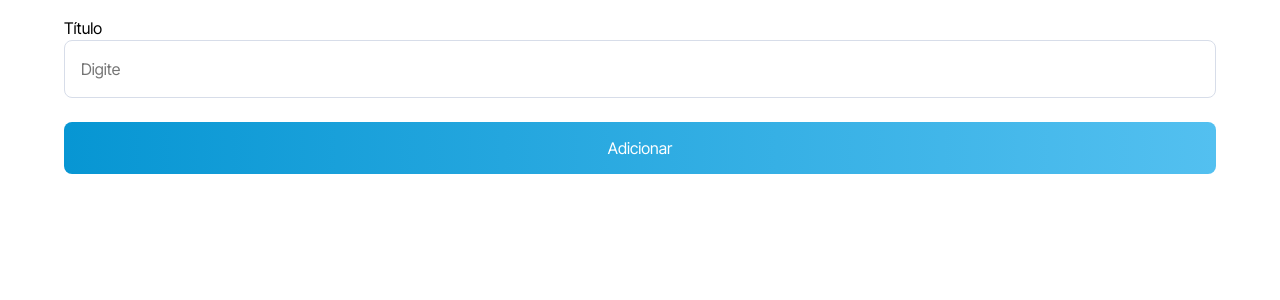
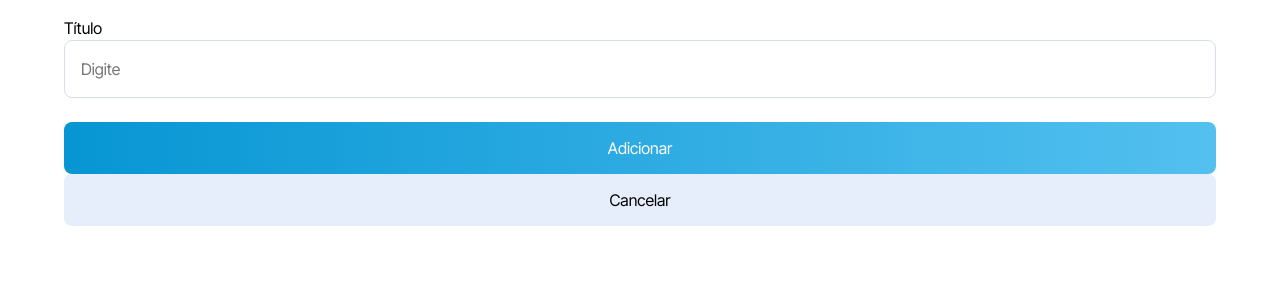
Before and after one commit to coelhoreinaldo/legaplan-to-do-list, a Next.js app: page /create in a window 1280 px wide. Shown: the top 300 px of the page. Built offline with nearby package versions, Linux system fonts and the light colour scheme.

Commit message:
feat: create cancel button

```diff
--- a/src/app/components/AddTaskContent/index.tsx
+++ b/src/app/components/AddTaskContent/index.tsx
@@ -4,6 +4,7 @@ import { useRouter } from 'next/navigation';
 import styles from '../../../styles/shared.module.scss';
 import { useTasks } from '@/app/context/TaskContext';
 import { getNextId } from '@/app/utils/getNextId';
+import CancelButton from '../CancelButton';
 
 export default function AddTaskContent() {
   const router = useRouter();
@@ -30,6 +31,7 @@ export default function AddTaskContent() {
       >
         Adicionar
       </button>
+      <CancelButton />
     </div>
   );
 }
--- /dev/null
+++ b/src/app/components/CancelButton/CancelButton.module.scss
@@ -0,0 +1,7 @@
+.closeButton {
+  border-radius: 8px;
+  width: 100%;
+  text-align: center;
+  padding: 16px 24px;
+  background-color: #e7eefb;
+}
--- /dev/null
+++ b/src/app/components/CancelButton/index.tsx
@@ -0,0 +1,20 @@
+'use client';
+
+import React from 'react';
+import { useRouter } from 'next/navigation';
+import styles from './CancelButton.module.scss';
+
+export default function CancelButton() {
+  const router = useRouter();
+
+  return (
+    <button
+      className={styles.closeButton}
+      onClick={() => {
+        router.back();
+      }}
+    >
+      Cancelar
+    </button>
+  );
+}
--- a/src/app/components/Modal/Modal.module.scss
+++ b/src/app/components/Modal/Modal.module.scss
@@ -21,14 +21,6 @@
     color: #0000008a;
   }
 
-  .closeButton {
-    border-radius: 8px;
-    width: 100%;
-    text-align: center;
-    padding: 16px 24px;
-    background-color: #e7eefb;
-  }
-
   @media (min-width: 768px) {
     top: 50%;
     left: 50%;
@@ -40,7 +32,6 @@
     box-shadow: 0 4px 15px rgba(0, 0, 0, 0.1);
 
     .closeButton {
-      position: absolute;
       top: 10px;
       right: 10px;
       cursor: pointer;
--- a/src/app/components/Modal/index.tsx
+++ b/src/app/components/Modal/index.tsx
@@ -1,6 +1,5 @@
 'use client';
 
-import { useRouter } from 'next/navigation';
 import styles from './Modal.module.scss';
 
 export default function Modal({
@@ -12,23 +11,11 @@ export default function Modal({
   title: string;
   description?: string;
 }) {
-  const router = useRouter();
-
   return (
     <div className={styles.container}>
       <h3 id={styles.title}>{title}</h3>
       <p id={styles.description}>{description}</p>
       <div>{children}</div>
-      {
-        <button
-          className={styles.closeButton}
-          onClick={() => {
-            router.back();
-          }}
-        >
-          Cancelar
-        </button>
-      }
     </div>
   );
 }
--- a/src/app/components/RemoveTaskContent/index.tsx
+++ b/src/app/components/RemoveTaskContent/index.tsx
@@ -4,6 +4,7 @@ import { useRouter } from 'next/navigation';
 import { useTasks } from '@/app/context/TaskContext';
 import styles from '../../../styles/shared.module.scss';
 import { useParams } from 'next/navigation';
+import { CancelButton } from '..';
 
 function RemoveTaskContent() {
   const router = useRouter();
@@ -12,6 +13,7 @@ function RemoveTaskContent() {
   const { deleteTask } = useTasks();
 
   return (
+    <>
       <button
         className={styles.removeButton}
         onClick={(e) => {
@@ -22,6 +24,8 @@ function RemoveTaskContent() {
       >
         Remover
       </button>
+      <CancelButton />
+    </>
   );
 }
 
--- a/src/app/components/index.tsx
+++ b/src/app/components/index.tsx
@@ -1,4 +1,5 @@
 import AddTaskContent from './AddTaskContent';
+import CancelButton from './CancelButton';
 import Header from './Header';
 import Modal from './Modal';
 import NewTask from './NewTask';
@@ -8,6 +9,7 @@ import Tasks from './Tasks';
 
 export {
   AddTaskContent,
+  CancelButton,
   Header,
   Tasks,
   Task,
--- a/src/app/globals.scss
+++ b/src/app/globals.scss
@@ -74,6 +74,7 @@ button {
   padding: 0;
   width: auto;
   overflow: visible;
+  cursor: pointer;
 
   background: transparent;
 
```
Lines whose indentation alone changed are shown as unchanged.
